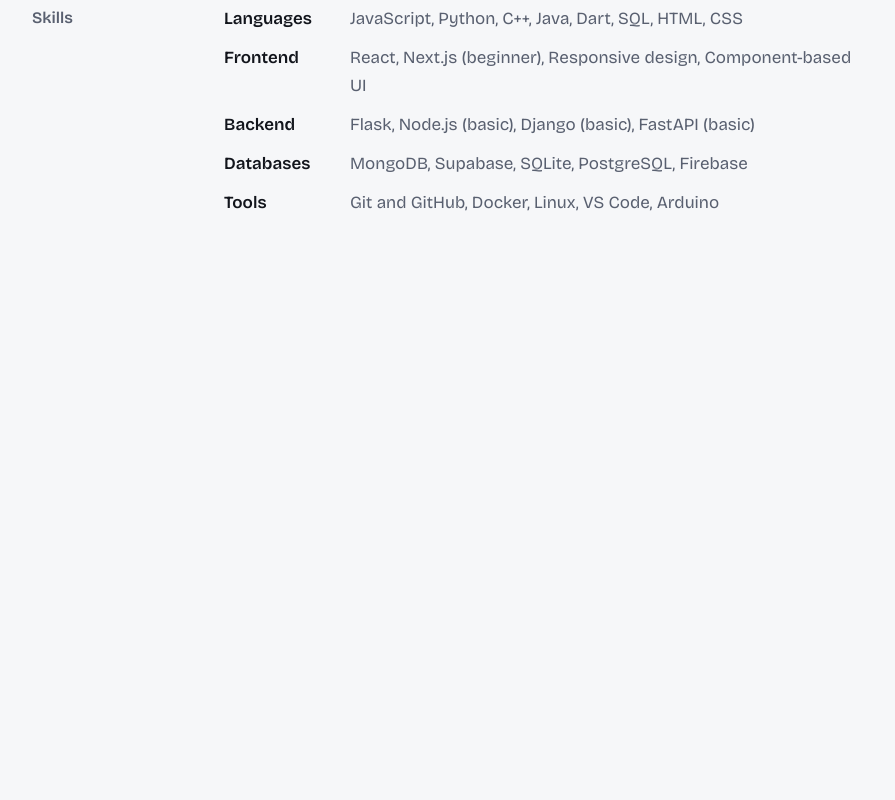
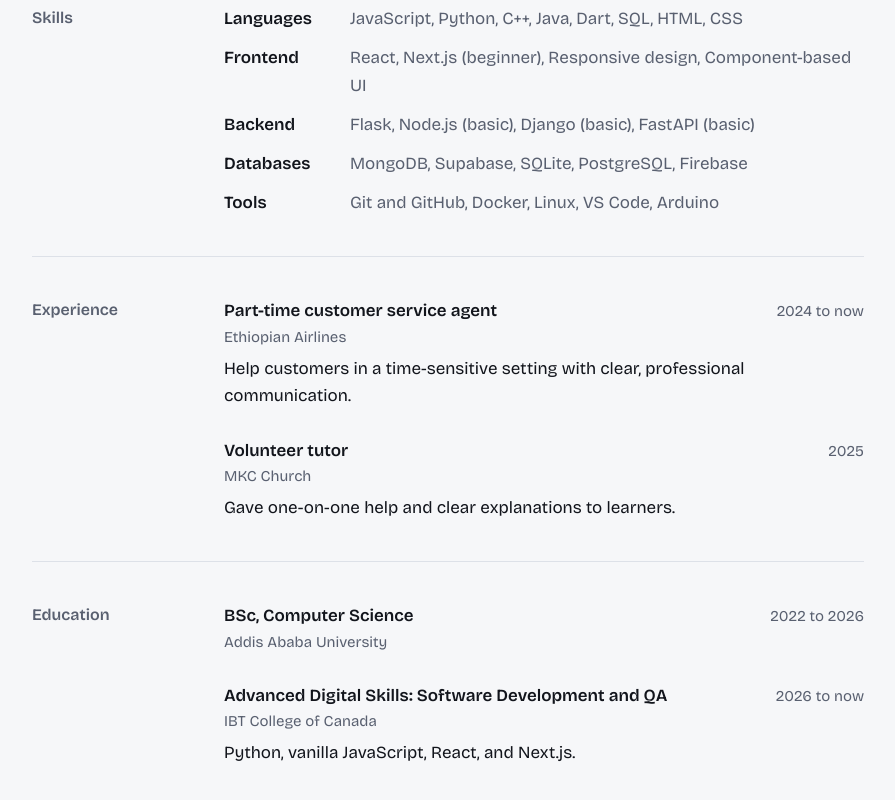
Before and after one commit to llahm/llahm.github.io, a React (Vite) app: page / in a window 1280 px wide. Shown: the part 978-1778 px from the top of the page, without its empty margins (192-1087 px from the left). Before the commit the page ends 1234 px from the top, so only its background shows below. Built offline with nearby package versions, Linux system fonts and the light colour scheme.

Commit message:
feat: add experience and education sections

```diff
--- a/src/App.jsx
+++ b/src/App.jsx
@@ -2,6 +2,7 @@
 import Hero from "./components/Hero.jsx";
 import Projects from "./components/Projects.jsx";
 import Skills from "./components/Skills.jsx";
+import Timeline from "./components/Timeline.jsx";
 
 export default function App() {
   return (
@@ -9,6 +10,8 @@
       <Hero profile={profile} />
       <Projects projects={profile.projects} />
       <Skills skills={profile.skills} />
+      <Timeline title="Experience" entries={profile.experience} />
+      <Timeline title="Education" entries={profile.education} />
     </main>
   );
 }
--- /dev/null
+++ b/src/components/Timeline.jsx
@@ -0,0 +1,20 @@
+import Section from "./Section.jsx";
+
+export default function Timeline({ title, entries }) {
+  return (
+    <Section title={title}>
+      <ul className="timeline">
+        {entries.map((e) => (
+          <li key={e.title + e.org}>
+            <div className="timeline-head">
+              <h3>{e.title}</h3>
+              <span className="meta">{e.dates}</span>
+            </div>
+            <p className="meta">{e.org}</p>
+            {e.note && <p className="timeline-note">{e.note}</p>}
+          </li>
+        ))}
+      </ul>
+    </Section>
+  );
+}
--- a/src/styles.css
+++ b/src/styles.css
@@ -96,3 +96,10 @@
 .skills div { display: grid; grid-template-columns: 110px 1fr; gap: 16px; }
 .skills dt { font-weight: 600; }
 .skills dd { color: var(--muted); }
+
+/* ---------- Experience and education ---------- */
+.timeline { display: grid; gap: 28px; }
+.timeline-head { display: flex; justify-content: space-between; gap: 16px; align-items: baseline; }
+.timeline h3 { font-size: 1.0625rem; font-weight: 600; }
+.timeline-head .meta { white-space: nowrap; }
+.timeline-note { margin-top: 6px; max-width: 36em; }
```
